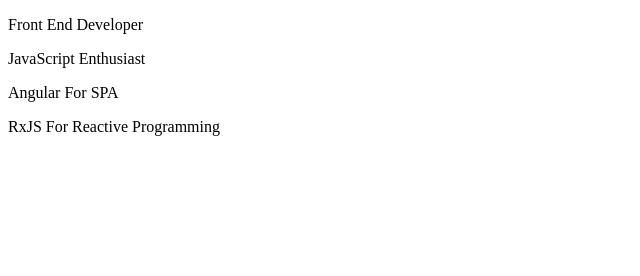
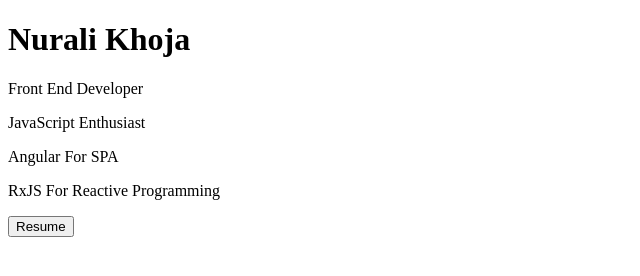
Before and after one commit to TheCoderFish/TheCoderFish.github.io, a plain HTML site: page index.html in a window 1280 px wide. Shown: the whole page, without its empty margins (0-640 px from the left). Drawn offline with Linux system fonts and the light colour scheme.

Commit message:
added banner template

```diff
--- a/index.html
+++ b/index.html
@@ -9,10 +9,15 @@
 </head>
 
 <body>
-    <p>Front End Developer</p>
-    <p>JavaScript Enthusiast</p>
-    <p>Angular For SPA</p>
-    <p>RxJS For Reactive Programming</p>
+    <!-- banner-->
+    <div>
+        <h1>Nurali Khoja</h1>
+        <p>Front End Developer</p>
+        <p>JavaScript Enthusiast</p>
+        <p>Angular For SPA</p>
+        <p>RxJS For Reactive Programming</p>
+        <button>Resume</button>
+    </div>
 </body>
 
 </html>
```
